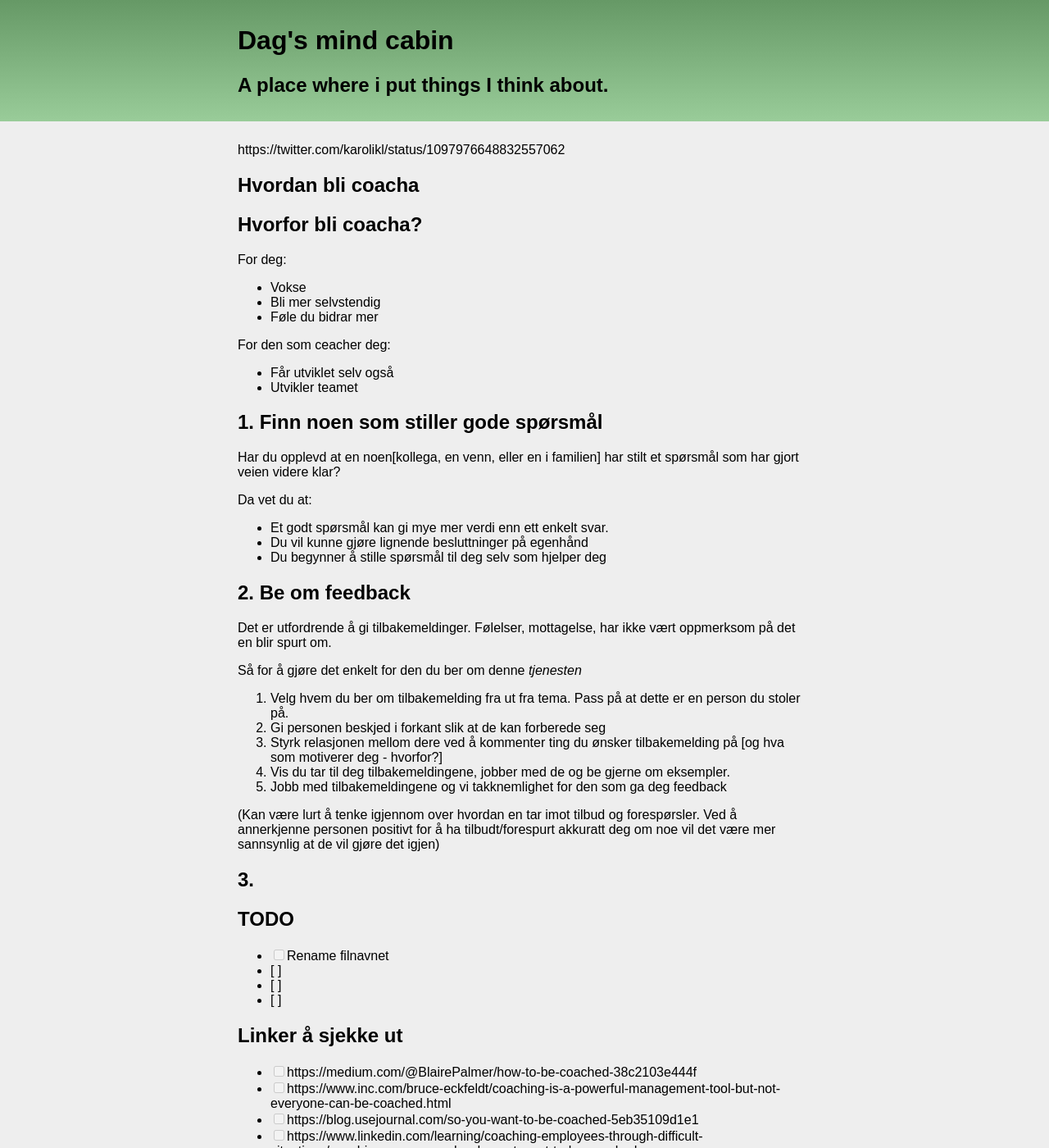
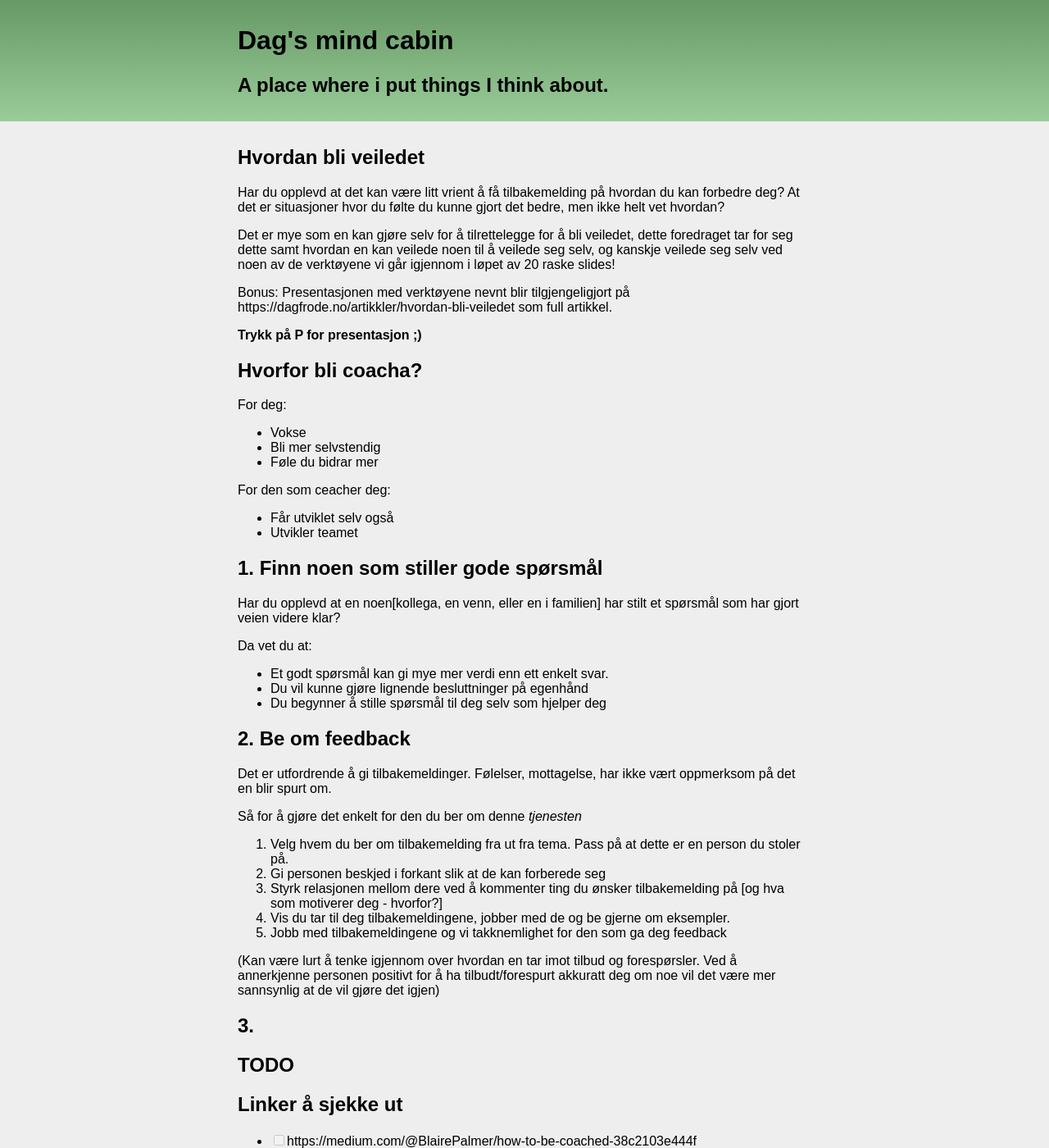
Before and after one commit to dagfs/dagfs.github.io, a Jekyll site: the page built from articles/hvordan-bli-veiledet.md, in a window 1280 px wide and 1400 px high. Shown: the whole window at 82% size. Built offline with Jekyll 4.4.1, drawn with Linux system fonts in a browser that asks for light colours; our own code applies the rules of GitHub Pages for plain Markdown files; some of the changed text lies outside the part shown.

Commit message:
Update and rename how-to-be-coached.md to hvordan-bli-veiledet.md

```diff
--- a/articles/how-to-be-coached.md
+++ b/articles/hvordan-bli-veiledet.md
@@ -1,6 +1,14 @@
-https://twitter.com/karolikl/status/1097976648832557062
 
-# Hvordan bli coacha
+
+# Hvordan bli veiledet
+
+Har du opplevd at det kan være litt vrient å få tilbakemelding på hvordan du kan forbedre deg? At det er situasjoner hvor du følte du kunne gjort det bedre, men ikke helt vet hvordan?
+
+Det er mye som en kan gjøre selv for å tilrettelegge for å bli veiledet, dette foredraget tar for seg dette samt hvordan en kan veilede noen til å veilede seg selv, og kanskje veilede seg selv ved noen av de verktøyene vi går igjennom i løpet av 20 raske slides!
+
+Bonus: Presentasjonen med verktøyene nevnt blir tilgjengeligjort på https://dagfrode.no/artikkler/hvordan-bli-veiledet som full artikkel.
+
+**Trykk på P for presentasjon ;)**
 
 ## Hvorfor bli coacha?
 For deg:
@@ -40,13 +48,9 @@
 
 ## TODO
 
-- [ ] Rename filnavnet
-- [ ]
-- [ ]
-- [ ]
-
 ## Linker å sjekke ut
 - [ ] https://medium.com/@BlairePalmer/how-to-be-coached-38c2103e444f
 - [ ] https://www.inc.com/bruce-eckfeldt/coaching-is-a-powerful-management-tool-but-not-everyone-can-be-coached.html
 - [ ] https://blog.usejournal.com/so-you-want-to-be-coached-5eb35109d1e1
 - [ ] https://www.linkedin.com/learning/coaching-employees-through-difficult-situations/coaching-someone-who-doesn-t-want-to-be-coached
+- [ ] https://twitter.com/karolikl/status/1097976648832557062
```
